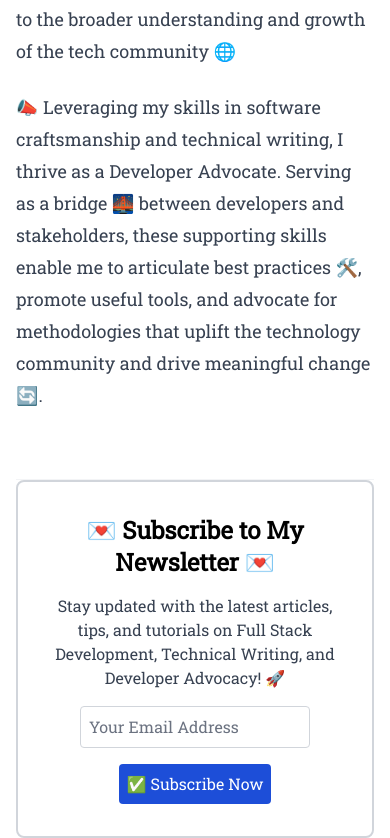
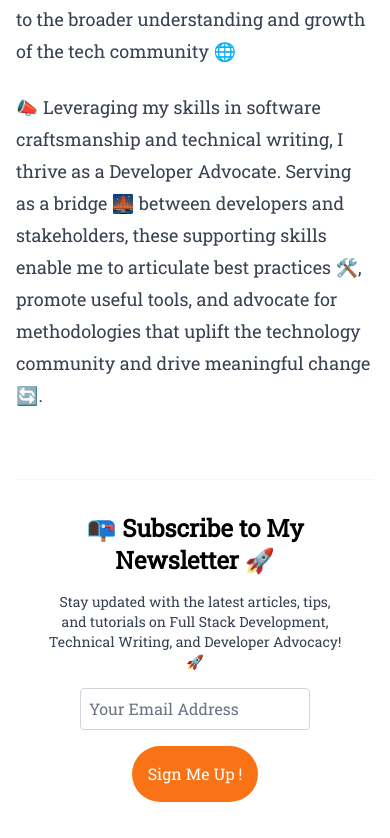
Before and after one commit to musebe/Next-sanity-portfolio, a Next.js app: page / in a window 390 px wide. Shown: the part 938-1776 px from the top of the page. Built offline with nearby package versions, Linux system fonts and the light colour scheme.

Commit message:
Added mobile support for SubscribeNewsletter

```diff
--- a/app/blog/[slug]/page.tsx
+++ b/app/blog/[slug]/page.tsx
@@ -1,5 +1,6 @@
 // Your main component file
 
+import SubscribeNewsletter from '@/app/components/SubscribeNewsletter';
 import TableOfContents from '@/app/components/TableOfContent';
 import { Post } from '@/app/lib/interface';
 import { client } from '@/app/lib/sanity';
@@ -32,6 +33,30 @@ export default async function SlugPage({
           priority
         />
       ),
+      block: ({ value }: { value: any }) => {
+        if (value.style === 'h1') {
+          return (
+            <h1 className='text-blue-600 dark:text-blue-300'>
+              {value.children[0].text}
+            </h1>
+          );
+        }
+        if (value.style === 'h2') {
+          return (
+            <h2 className='text-green-600 dark:text-green-300'>
+              {value.children[0].text}
+            </h2>
+          );
+        }
+        if (value.style === 'h3') {
+          return (
+            <h3 className='text-purple-600 dark:text-purple-300'>
+              {value.children[0].text}
+            </h3>
+          );
+        }
+        return <p>{value.children[0].text}</p>;
+      },
     },
   };
 
@@ -113,6 +138,31 @@ export default async function SlugPage({
       {/* Table of Contents on Desktop */}
       <div className='hidden xl:block xl:w-1/4 p-4 xl:pt-32'>
         <TableOfContents tocItems={tocItems} readingEmojis={readingEmojis} />
+        {/* Space between TOC and Subscribe Newsletter */}
+        <div className='mt-8'></div>
+        {/* Subscribe Newsletter on Laptops and other big screens */}
+        <div className='border-2 rounded-lg border-opacity-50 border-amber-500 p-6 shadow-md'>
+          <SubscribeNewsletter
+            heading='📝 Loved This Article?'
+            headingSize='text-xl'
+            paragraph='Get more articles like this straight into your inbox 📩'
+            paragraphSize='text-xs'
+            buttonText='Subscribe'
+          />
+        </div>
+      </div>
+
+      {/* Subscribe Newsletter on Mobile */}
+      <div className='xl:hidden w-full p-4'>
+        <div className='border-2 rounded-lg border-opacity-50 border-amber-500 p-6 shadow-md'>
+          <SubscribeNewsletter
+            heading='📝 Loved This Article?'
+            headingSize='text-xl'
+            paragraph='Get more articles like this straight into your inbox 📩'
+            paragraphSize='text-xs'
+            buttonText='Subscribe'
+          />
+        </div>
       </div>
     </div>
   );
--- a/app/components/SubscribeNewsletter.tsx
+++ b/app/components/SubscribeNewsletter.tsx
@@ -1,12 +1,15 @@
-function SubscribeNewsletter() {
+function SubscribeNewsletter({
+  heading = '💌 Subscribe to My Newsletter 💌',
+  headingSize = 'text-2xl',
+  paragraph = 'Stay updated with the latest articles, tips, and tutorials on Full Stack Development, Technical Writing, and Developer Advocacy! 🚀',
+  paragraphSize = 'text-base',
+  buttonText = '✅ Subscribe Now',
+}) {
   return (
-    <div className='bg-white text-black dark:bg-[#090908] dark:text-white h-full selection:bg-gray-50 dark:selection:bg-gray-800 p-8 rounded-lg text-center border-2 border-gray-300 dark:border-gray-600'>
-      <h2 className='text-2xl font-bold mb-4'>
-        💌 Subscribe to My Newsletter 💌
-      </h2>
-      <p className='text-gray-700 dark:text-gray-300 mb-4'>
-        Stay updated with the latest articles, tips, and tutorials on Full Stack
-        Development, Technical Writing, and Developer Advocacy! 🚀
+    <div className='bg-white text-black dark:bg-[#090908] dark:text-white h-full selection:bg-gray-50 dark:selection:bg-gray-800 p-8 rounded-lg text-center'>
+      <h2 className={`${headingSize} font-bold mb-4`}>{heading}</h2>
+      <p className={`text-gray-700 dark:text-gray-300 mb-4 ${paragraphSize}`}>
+        {paragraph}
       </p>
       <form
         aria-label='Subscribe to Newsletter Form'
@@ -22,10 +25,10 @@ function SubscribeNewsletter() {
         <button
           type='submit'
           aria-label='Subscribe Button'
-          className='bg-blue-700 text-white p-2 rounded hover:bg-blue-800 focus:outline-none focus:ring-2 focus:ring-blue-400'
+          className='bg-[#f97316] text-white p-4 rounded-full hover:bg-[#d96012] focus:outline-none focus:ring-2 focus:ring-[#ff9f4a]'
           role='button'
         >
-          ✅ Subscribe Now
+          {buttonText}
         </button>
       </form>
     </div>
--- a/app/page.tsx
+++ b/app/page.tsx
@@ -95,7 +95,13 @@ export default function Home() {
       </div>
       {/* SubscribeNewsletter component in its own div */}
       <div className='xl:col-span-3 mt-10'>
-        <SubscribeNewsletter />
+        <SubscribeNewsletter
+          heading='📭 Subscribe to My Newsletter 🚀'
+          headingSize='text-2xl'
+          paragraph='Stay updated with the latest articles, tips, and tutorials on Full Stack Development, Technical Writing, and Developer Advocacy! 🚀'
+          paragraphSize='text-sm'
+          buttonText='Sign Me Up !'
+        />
       </div>
     </div>
   );
```
